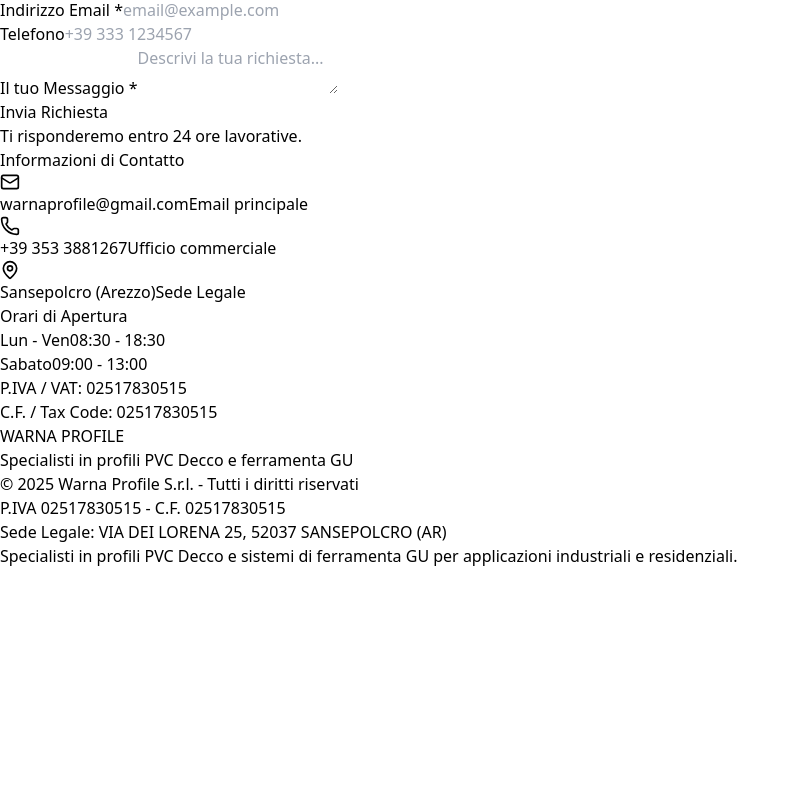
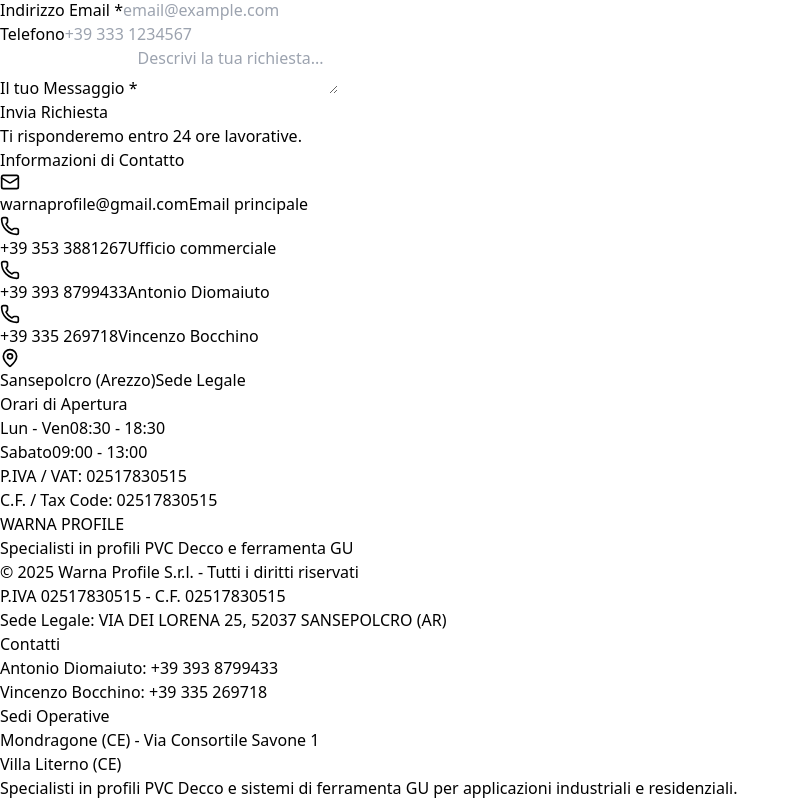
Before and after one commit to drsrls2021-creator/warnasito, a React (Vite) app in the folder frontend/: page / in a window 1280 px wide. Shown: the part 3620-4420 px from the top of the page, without its empty margins (0-800 px from the left). Before the commit the page ends 4188 px from the top, so only its background shows below. Built offline with nearby package versions, Linux system fonts and the light colour scheme.

Commit message:
aggiornamento 3

```diff
--- a/frontend/src/App.tsx
+++ b/frontend/src/App.tsx
@@ -50,7 +50,7 @@
     locationRegion: "Toscana, Italia",
     locationOperational: "Sedi Operative",
     locationOp1: "Villa Literno (CE)",
-    locationOp2: "Mondragone (CE)",
+    locationOp2: "Mondragone (CE) - Via Consortile Savone 1",
     locationDescription: "Garantiamo una copertura nazionale efficiente per la fornitura di profili PVC Decco e servizi di ferramenta GU.",
     contactTitle: "Contattaci",
     contactSubtitle: "Siamo a tua disposizione per qualsiasi richiesta",
@@ -112,7 +112,7 @@
     locationRegion: "Tuscany, Italy",
     locationOperational: "Operational Offices",
     locationOp1: "Villa Literno (CE)",
-    locationOp2: "Mondragone (CE)",
+    locationOp2: "Mondragone (CE) - Via Consortile Savone 1",
     locationDescription: "Efficient national coverage for PVC Decco profiles and GU ferramenta.",
     contactTitle: "Contact Us",
     contactSubtitle: "We are at your disposal",
@@ -640,6 +640,32 @@
                        </span>
                      </div>
                    </div>
+                   <div className="flex items-center space-x-4">
+                     <div className="bg-blue-800 p-3 rounded-lg">
+                       <Phone size={20} />
+                     </div>
+                     <div>
+                       <a href="tel:+393938799433" className="text-blue-100 hover:text-white transition-colors block">
+                         +39 393 8799433
+                       </a>
+                       <span className="text-sm text-blue-300">
+                         Antonio Diomaiuto
+                       </span>
+                     </div>
+                   </div>
+                   <div className="flex items-center space-x-4">
+                     <div className="bg-blue-800 p-3 rounded-lg">
+                       <Phone size={20} />
+                     </div>
+                     <div>
+                       <a href="tel:+39335269718" className="text-blue-100 hover:text-white transition-colors block">
+                         +39 335 269718
+                       </a>
+                       <span className="text-sm text-blue-300">
+                         Vincenzo Bocchino
+                       </span>
+                     </div>
+                   </div>
                    <div className="flex items-start space-x-4">
                      <div className="bg-blue-800 p-3 rounded-lg">
                        <MapPin size={20} />
@@ -698,6 +724,28 @@
               <p>{t('footerCopyright')}</p>
               <p className="text-slate-500">{t('footerVat')}</p>
               <p className="text-slate-500 text-[11px] max-w-xs">{t('footerAddress')}</p>
+
+              {/* Contatti */}
+              <div className="mt-4 pt-4 border-t border-slate-800 flex flex-col gap-1.5">
+                <p className="text-slate-400 text-xs font-semibold mb-1">
+                  {language === 'it' ? 'Contatti' : 'Contacts'}
+                </p>
+                <p className="text-slate-500 text-xs">
+                  Antonio Diomaiuto: <a href="tel:+393938799433" className="text-blue-400 hover:text-blue-300">+39 393 8799433</a>
+                </p>
+                <p className="text-slate-500 text-xs">
+                  Vincenzo Bocchino: <a href="tel:+39335269718" className="text-blue-400 hover:text-blue-300">+39 335 269718</a>
+                </p>
+              </div>
+
+              {/* Sedi Operative */}
+              <div className="mt-3 flex flex-col gap-1">
+                <p className="text-slate-400 text-xs font-semibold mb-1">
+                  {language === 'it' ? 'Sedi Operative' : 'Operational Offices'}
+                </p>
+                <p className="text-slate-500 text-[11px]">Mondragone (CE) - Via Consortile Savone 1</p>
+                <p className="text-slate-500 text-[11px]">Villa Literno (CE)</p>
+              </div>
             </div>
           </div>
 
```
